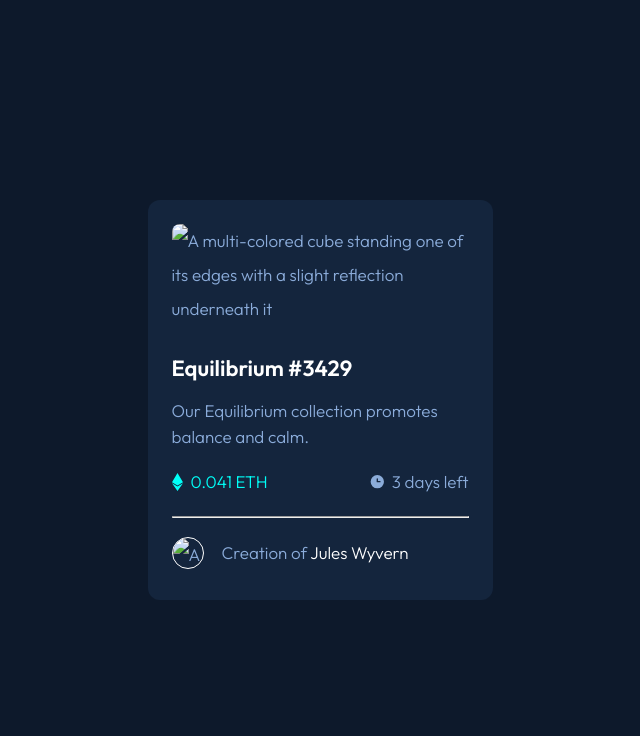
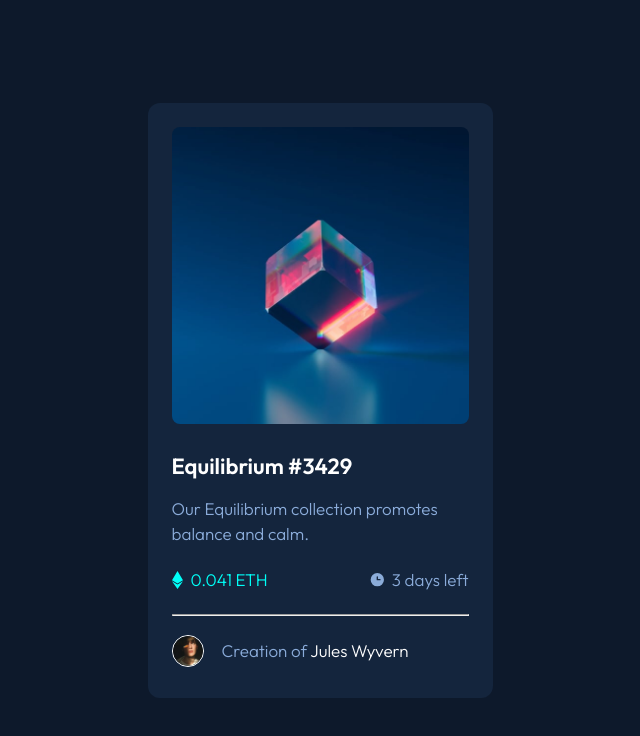
Before and after one commit to marl3yking/fe-mentor-nft-card, a plain HTML site: page index.html in a window 1280 px wide. Shown: the whole page, without its empty margins (320-960 px from the left). Drawn offline with Linux system fonts and the light colour scheme; files whose address does not match are found by name.

Commit message:
Update index.html
Updated Image Paths

```diff
--- a/index.html
+++ b/index.html
@@ -3,7 +3,7 @@
 <head>
   <meta charset="UTF-8">
   <meta name="viewport" content="width=device-width, initial-scale=1.0"> <!-- displays site properly based on user's device -->
-  <link rel="icon" type="image/png" sizes="32x32" href="./images/favicon-32x32.png">
+  <link rel="icon" type="image/png" sizes="32x32" href="favicon-32x32.png">
   <link rel="preconnect" href="https://fonts.googleapis.com">
   <link rel="preconnect" href="https://fonts.gstatic.com" crossorigin>
   <link href="https://fonts.googleapis.com/css2?family=Outfit:wght@300;400;600&display=swap" rel="stylesheet">
@@ -14,7 +14,7 @@
   <main>
     <article class="nft">
       <div class="nft__img-container">
-        <img class="nft__img" src="images/image-equilibrium.jpg" alt="A multi-colored cube standing one of its edges with a slight reflection underneath it">
+        <img class="nft__img" src="image-equilibrium.jpg" alt="A multi-colored cube standing one of its edges with a slight reflection underneath it">
         <div class="overlay">
           <div class="content">
             <svg width="48" height="48" xmlns="http://www.w3.org/2000/svg"><g fill="none" fill-rule="evenodd"><path d="M0 0h48v48H0z"/><path d="M24 9C14 9 5.46 15.22 2 24c3.46 8.78 12 15 22 15 10.01 0 18.54-6.22 22-15-3.46-8.78-11.99-15-22-15Zm0 25c-5.52 0-10-4.48-10-10s4.48-10 10-10 10 4.48 10 10-4.48 10-10 10Zm0-16c-3.31 0-6 2.69-6 6s2.69 6 6 6 6-2.69 6-6-2.69-6-6-6Z" fill="#FFF" fill-rule="nonzero"/></g></svg>
@@ -29,7 +29,7 @@
       </div>
       <hr>
       <div class="flex-group creation">
-        <img class="nft__creator" src="images/image-avatar.png" alt="A profile picture of a white male looking at the screen">
+        <img class="nft__creator" src="image-avatar.png" alt="A profile picture of a white male looking at the screen">
         <p class="nft__creator-text">Creation of <span class="nft__creator-white-text">Jules Wyvern</span></p>
       </div>
     </article>
```
